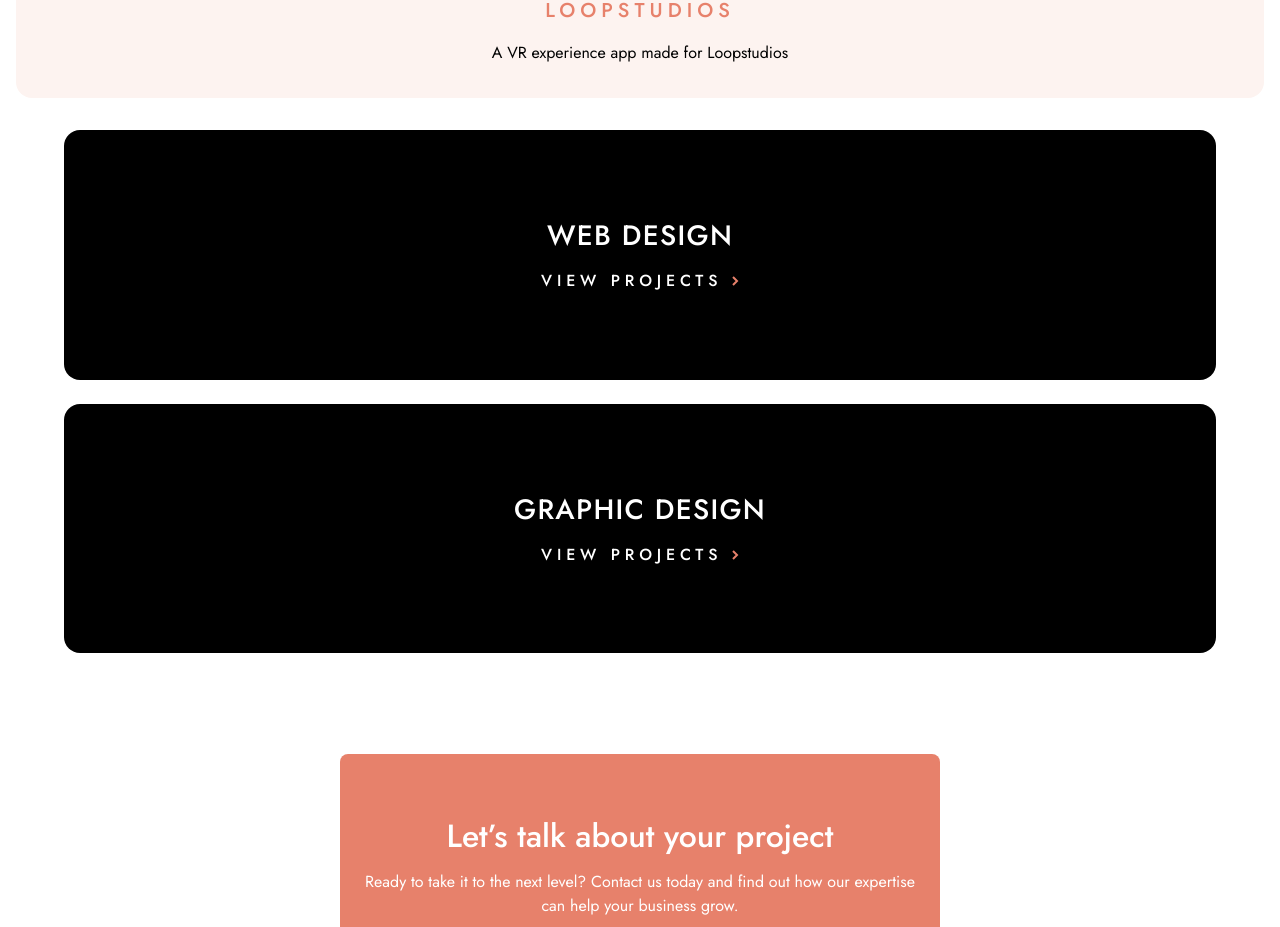
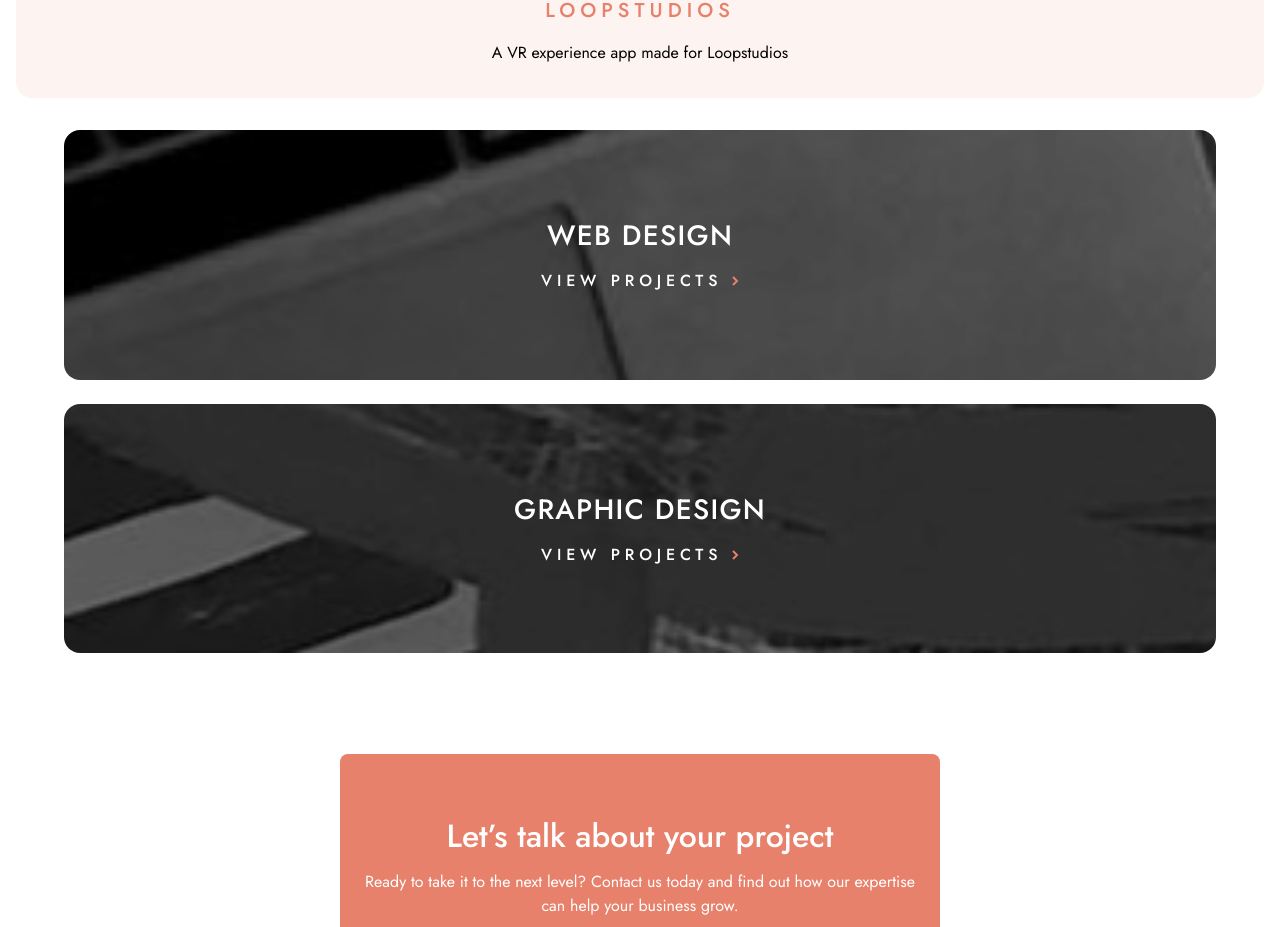
Before and after one commit to MareikeW/designo-multipage-website, a React (Create React App) app: page /appdesign in a window 1280 px wide. Shown: the part 2778-3705 px from the top of the page. Built offline with nearby package versions, Linux system fonts and the light colour scheme.

Commit message:
Hoverstates bei DesignCards

```diff
--- a/src/components/DesignCard/DesignCard.js
+++ b/src/components/DesignCard/DesignCard.js
@@ -1,15 +1,19 @@
 import React from "react";
 import { Link } from "react-router-dom";
-import { StyledDesignCardContainer } from "./designCard-styles";
+import { StyledContainer, StyledDesignCardContainer, StyledText } from "./designCard-styles";
 import { ReactComponent as ArrowRight } from "../../assets/shared/desktop/icon-right-arrow.svg"
 
 const DesignCard = ({title, linkPath, background}) => {
     return (
         <Link to={linkPath}>
+        <StyledContainer>
             <StyledDesignCardContainer background={background}>
+            </StyledDesignCardContainer>
+            <StyledText>
                 <h3>{title}</h3>
                 <button>View Projects <ArrowRight /></button>
-            </StyledDesignCardContainer>
+            </StyledText>
+        </StyledContainer>
         </Link>
     )
 }
--- a/src/components/DesignCard/designCard-styles.js
+++ b/src/components/DesignCard/designCard-styles.js
@@ -3,17 +3,18 @@ import webDesignBackground from "../../assets/home/mobile/image-web-design.jpg";
 import appDesignBackground from "../../assets/home/mobile/image-app-design.jpg";
 import graphicDesignBackground from "../../assets/home/mobile/image-graphic-design.jpg";
 
+export const StyledContainer = styled.div`
+    position: relative;
+    width: 90vw;
+    height: 15.6em;
+    margin: 1.5em auto;
+`
+
 export const StyledDesignCardContainer = styled.div`
+    border-radius: 1rem;
     width: 90vw;
-    text-align: center;
-    color: #FFFFFF;
-    border-radius: 1rem;
     height: 15.6em;
-    display: flex;
-    flex-direction: column;
-    justify-content: center;
-    align-content: center;
-    margin: 1.5em auto;
+
     background-image: ${({background}) => {
         if (background === "webdesign") return `url(${webDesignBackground})`;
         else if (background === "appdesign") return `url(${appDesignBackground})`;
@@ -23,11 +24,35 @@ export const StyledDesignCardContainer = styled.div`
     background-color: black;
     background-size: cover;
 
+    filter: brightness(50%);
+    z-index: 5;
+    position: absolute;
+`
+
+export const StyledText = styled.div`
+    position: absolute;
+    z-index: 10;
+    height: 15.6em;
+    width: 90vw;
+    display: flex;
+    flex-direction: column;
+    justify-content: center;
+    align-content: center;
+    border-radius: 1rem;
+
+    &:hover,
+    &:focus {
+        background-color: #E7816B;
+        opacity: 0.5;
+    }
+
     h3 {
         font-size: 1.75rem;
         line-height: 2.25rem;
         letter-spacing: 0.08rem;
         margin-top:  0;
+        color: #FFFFFF;
+        text-align: center;
     }
 
     button {
@@ -38,10 +63,4 @@ export const StyledDesignCardContainer = styled.div`
         letter-spacing: 0.3rem;
         font-size: 1rem;
     }
-
-    button:hover,
-    button:focus {
-        color: #E7816B;
-        text-decoration: underline;
-    }
 `
--- a/src/pages/appDesign.js
+++ b/src/pages/appDesign.js
@@ -40,10 +40,12 @@ const AppDesign = () => {
             <DesignCard
                 title="Web Design"
                 linkPath="/webdesign"
+                background="webdesign"
             />
             <DesignCard
                 title="Graphic Design"
                 linkPath="/graphicdesign"
+                background="graphicdesign"
             />
 
             <GetInTouchComponent />
--- a/src/pages/graphicDesign.js
+++ b/src/pages/graphicDesign.js
@@ -32,10 +32,12 @@ const GraphicDesign = () => {
             <DesignCard
                 title="App Design"
                 linkPath="/appdesign"
+                background="appdesign"
             />
             <DesignCard
                 title="Web Design"
                 linkPath="/webdesign"
+                background="webdesign"
             />
 
             <GetInTouchComponent />
```
Also changed, not shown: src/pages/home.js (+6 -3 lines).
